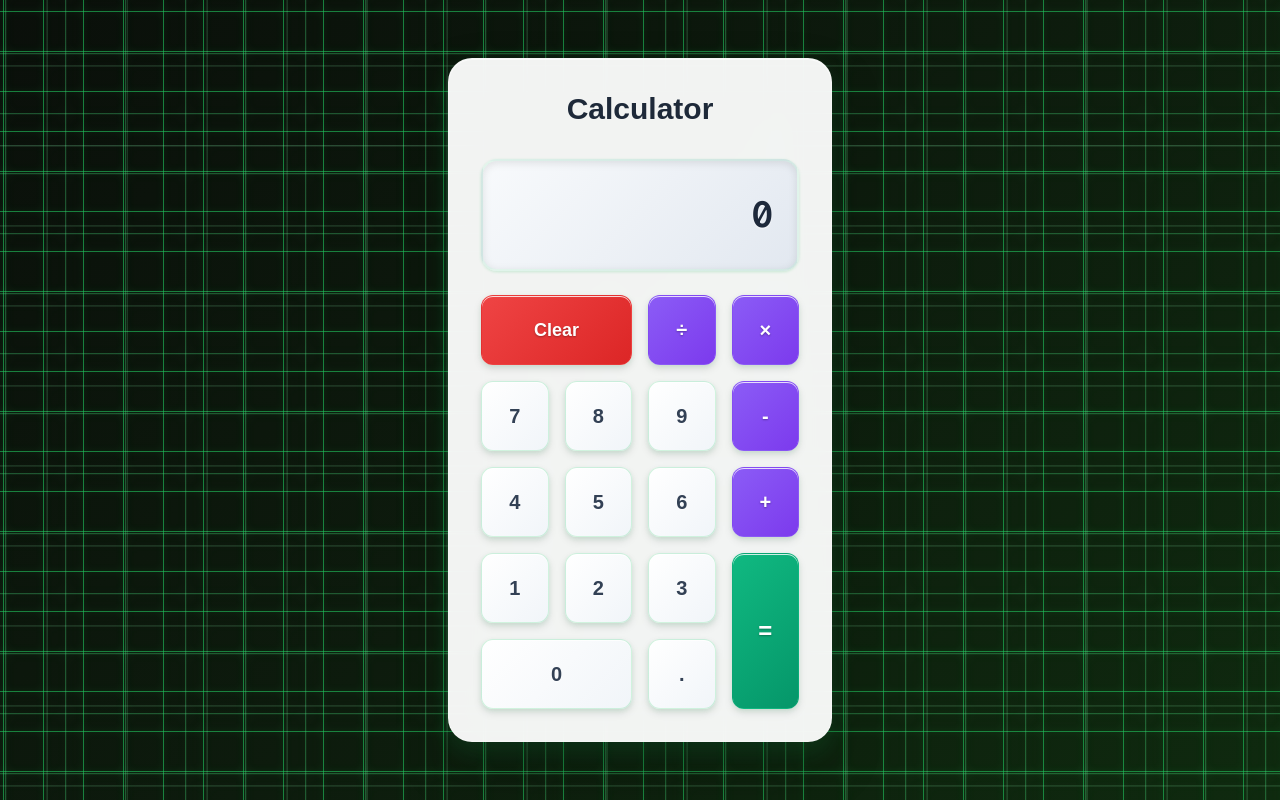
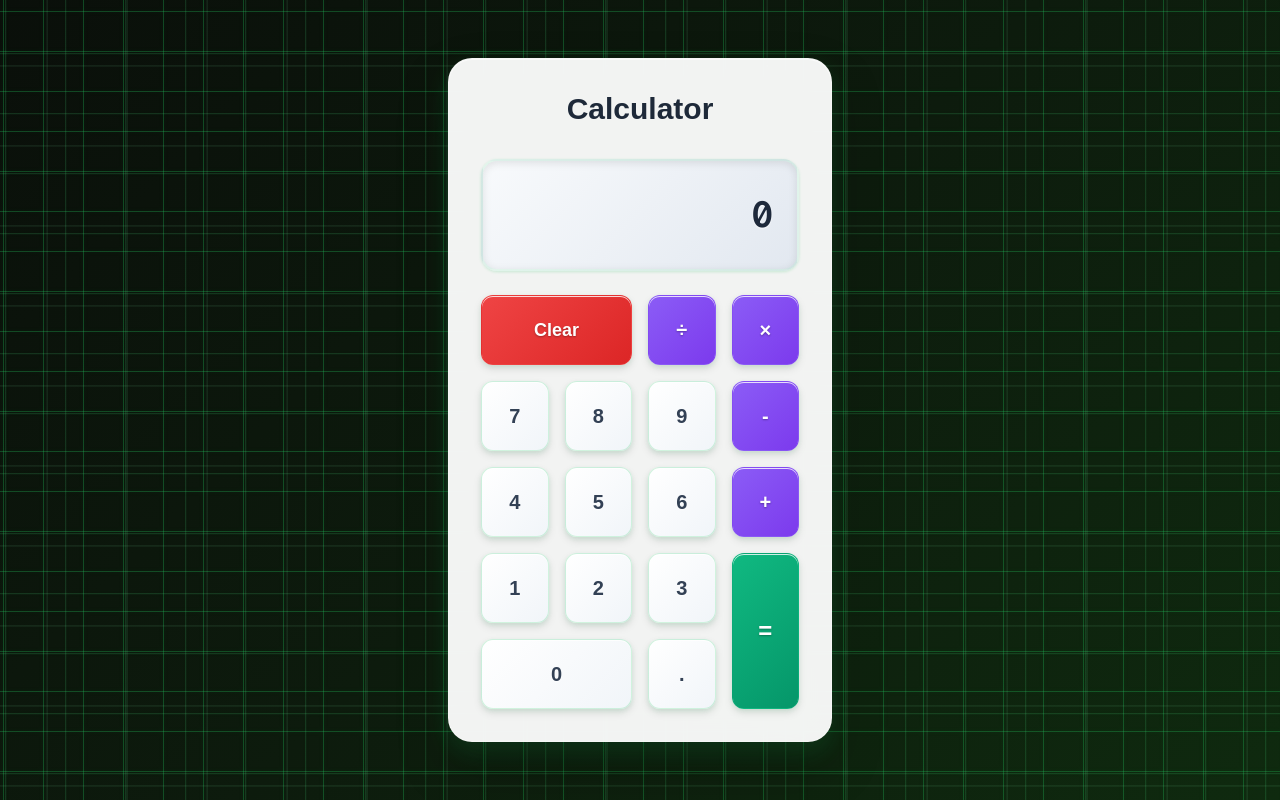
Before and after one commit to ns-test-org/calc, a Next.js app in the folder packages/new-web-app-room/: page / in a window 1280 px wide. Built offline with nearby package versions, Linux system fonts and the light colour scheme.

Commit message:
AI chat session: Updated code and files

```diff
--- a/packages/new-web-app-room/src/app/globals.css
+++ b/packages/new-web-app-room/src/app/globals.css
@@ -177,11 +177,11 @@ body {
   top: -10%;
   left: -10%;
   background-image:
-    linear-gradient(rgba(34, 197, 94, 0.6) 1px, transparent 1px),
-    linear-gradient(90deg, rgba(34, 197, 94, 0.6) 1px, transparent 1px);
+    linear-gradient(rgba(34, 197, 94, 0.3) 1px, transparent 1px),
+    linear-gradient(90deg, rgba(34, 197, 94, 0.3) 1px, transparent 1px);
   background-size: 40px 40px;
   animation: gridSlide1 20s linear infinite;
-  filter: drop-shadow(0 0 3px rgba(34, 197, 94, 0.4));
+  filter: drop-shadow(0 0 2px rgba(34, 197, 94, 0.2));
 }
 
 .grid-lines-2 {
@@ -191,11 +191,11 @@ body {
   top: -10%;
   left: -10%;
   background-image:
-    linear-gradient(rgba(74, 222, 128, 0.4) 1px, transparent 1px),
-    linear-gradient(90deg, rgba(74, 222, 128, 0.4) 1px, transparent 1px);
+    linear-gradient(rgba(74, 222, 128, 0.2) 1px, transparent 1px),
+    linear-gradient(90deg, rgba(74, 222, 128, 0.2) 1px, transparent 1px);
   background-size: 60px 60px;
   animation: gridSlide2 25s linear infinite reverse;
-  filter: drop-shadow(0 0 4px rgba(74, 222, 128, 0.3));
+  filter: drop-shadow(0 0 2px rgba(74, 222, 128, 0.15));
 }
 
 .grid-lines-3 {
@@ -205,11 +205,11 @@ body {
   top: -10%;
   left: -10%;
   background-image:
-    linear-gradient(rgba(134, 239, 172, 0.25) 1px, transparent 1px),
-    linear-gradient(90deg, rgba(134, 239, 172, 0.25) 1px, transparent 1px);
+    linear-gradient(rgba(134, 239, 172, 0.15) 1px, transparent 1px),
+    linear-gradient(90deg, rgba(134, 239, 172, 0.15) 1px, transparent 1px);
   background-size: 80px 80px;
   animation: gridSlide3 30s linear infinite;
-  filter: drop-shadow(0 0 5px rgba(134, 239, 172, 0.2));
+  filter: drop-shadow(0 0 1px rgba(134, 239, 172, 0.1));
 }
 
 @keyframes gridSlide1 {
```
